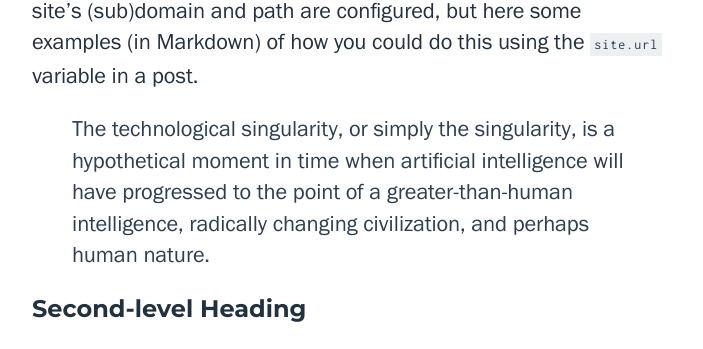
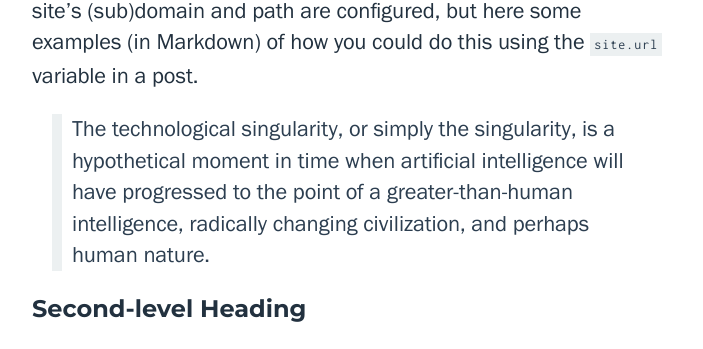
Before and after one commit to daGrevis/daGrev.is, a Jekyll site: the page built from index.html, in a window 1280 px wide. Shown: the part 3080-3429 px from the top of the page, without its empty margins (288-991 px from the left). Built offline with Jekyll 4.4.1, drawn with Linux system fonts in a browser that asks for light colours.

Commit message:
Change look for quote

```diff
--- a/static/styles/main.sass
+++ b/static/styles/main.sass
@@ -169,6 +169,9 @@ article + article
 
         blockquote
             color: $madison
+            border-left: 10px solid $porcelain
+            padding-left: 10px
+            margin-left: 20px
 
         code
             font-family: Inconsolata-g, Inconsolata, "Courier New", Courier, monospace
```
Also changed, not shown: 1 other file.
